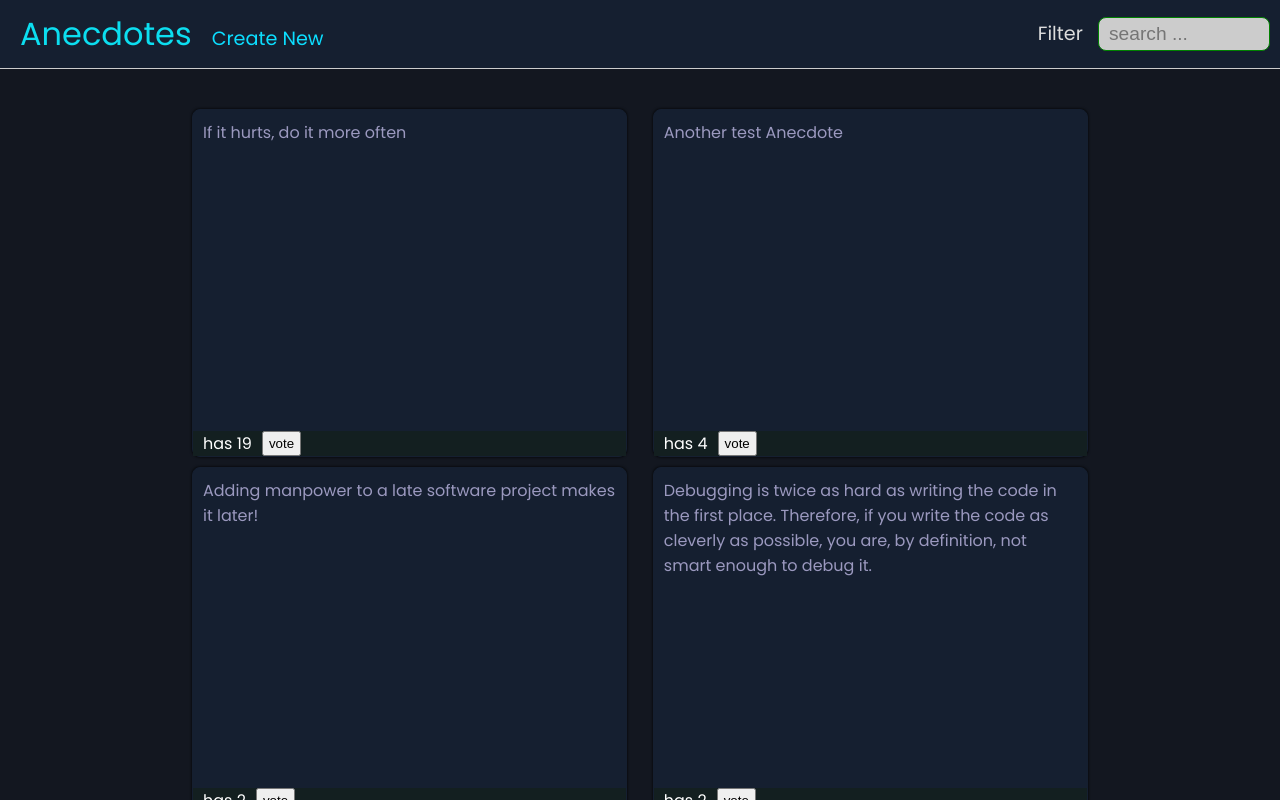
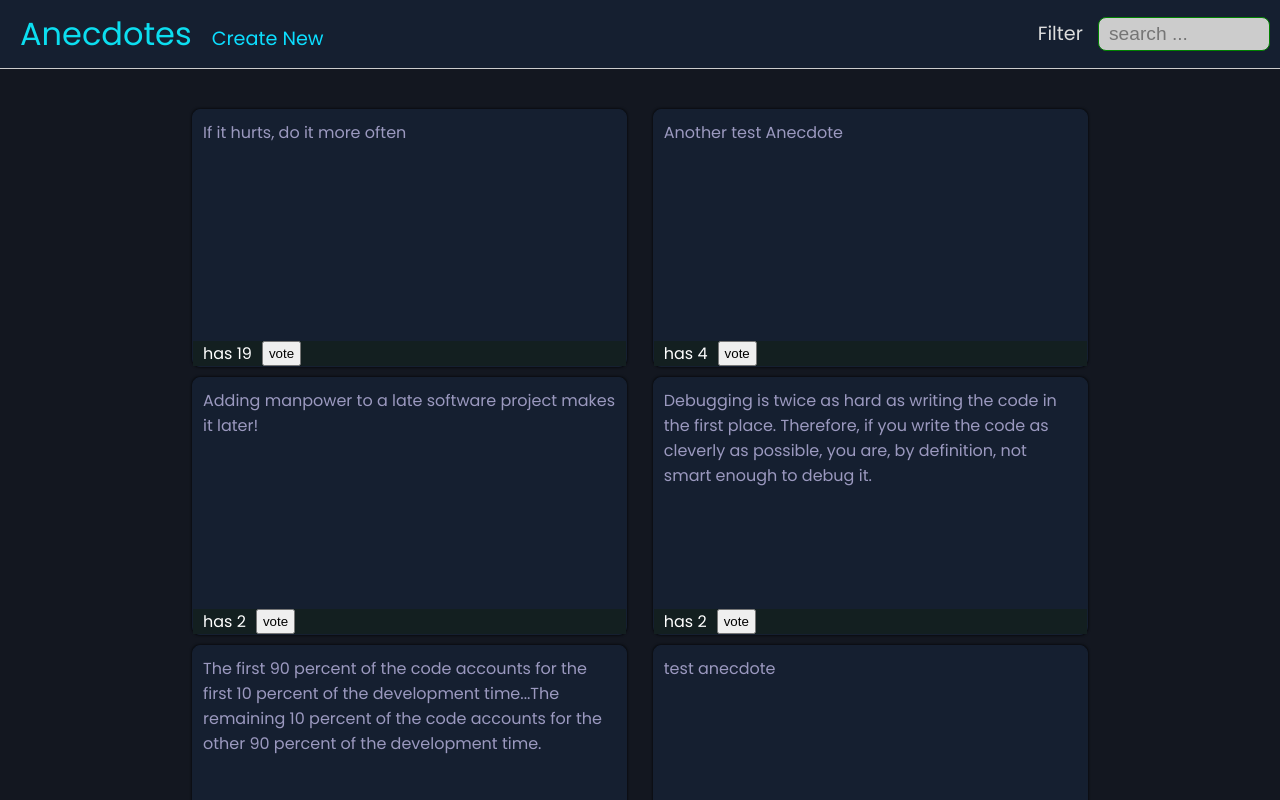
Before and after one commit to belmeetmule/anecdote, a React (Create React App) app: page / in a window 1280 px wide. Shown: the top 800 px of the page. Built offline with nearby package versions, Linux system fonts and the light colour scheme; data requests are answered from the project's data file.

Commit message:
refactor to improve list veiw

```diff
--- a/src/components/AnecdoteList.css
+++ b/src/components/AnecdoteList.css
@@ -16,7 +16,7 @@
         justify-content: space-between;
         transition: all ease 0.6s;
         box-shadow: 0 0 3px black;
-        min-height: 27vw;
+        min-height: 20vw;
 }
 
 .card:hover{
```
